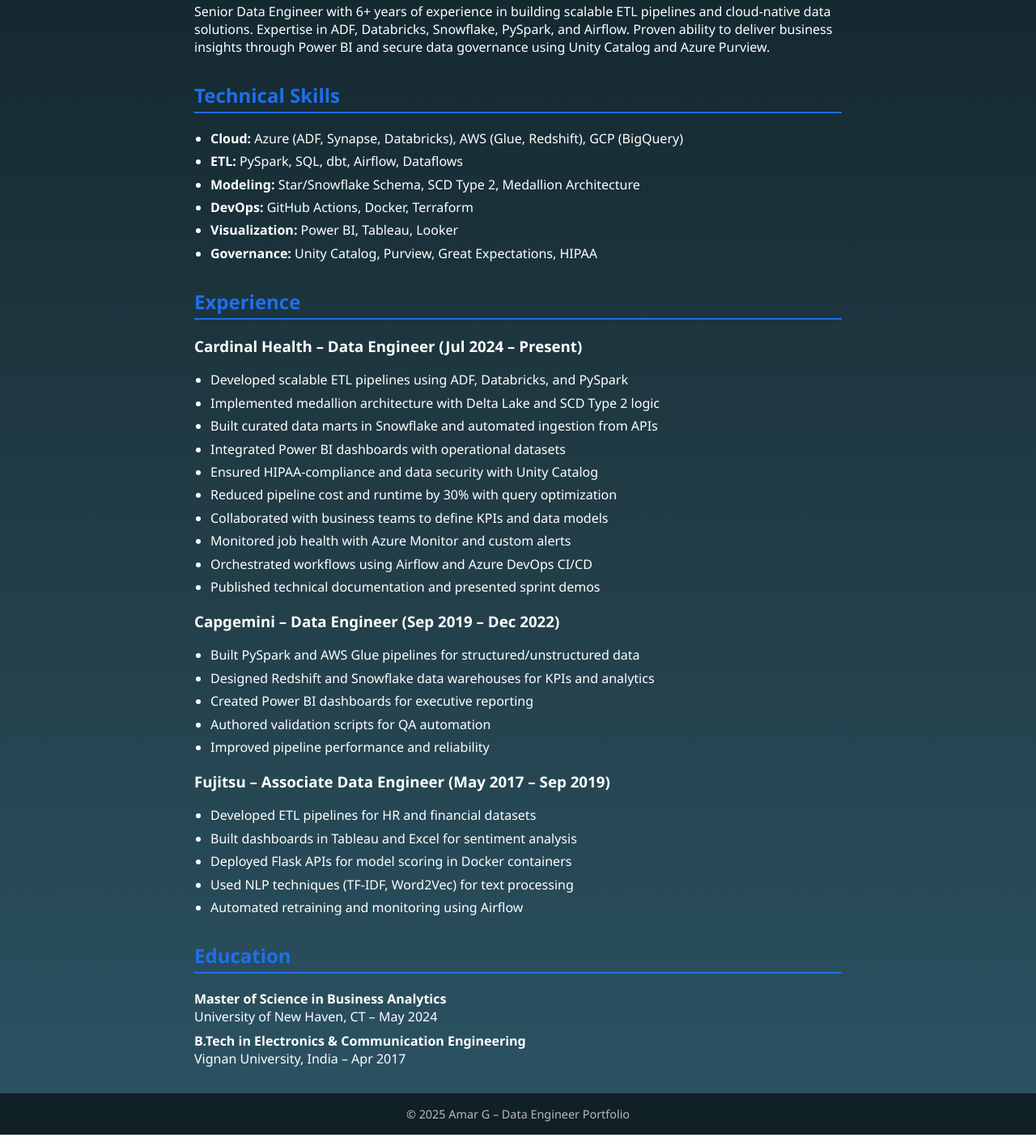
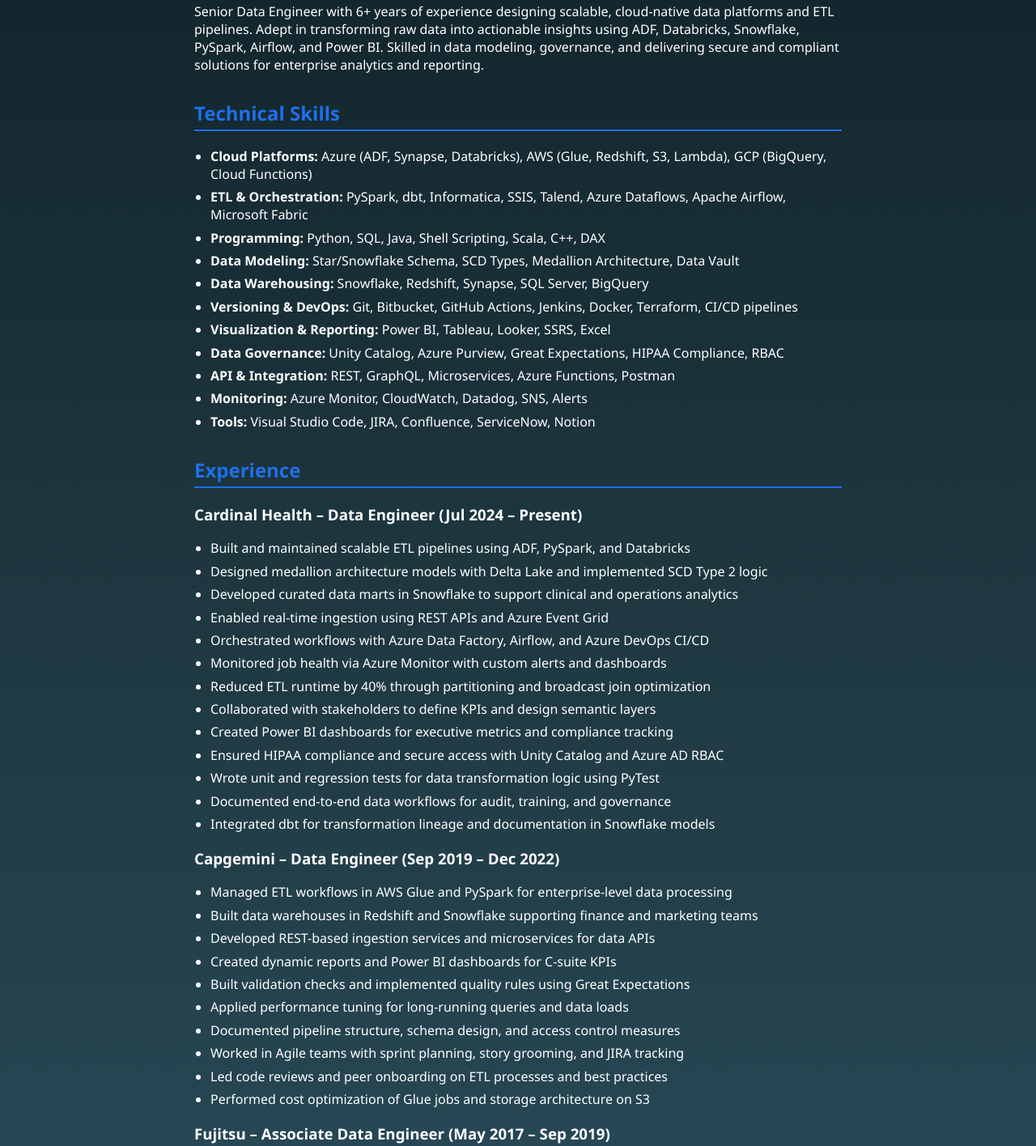
Before and after one commit to gamar3530/portfolio, a plain HTML site: page Index.html in a window 1280 px wide. Shown: the part 277-1693 px from the top of the page at 81% size. Drawn offline with Linux system fonts and the light colour scheme.

Commit message:
Add files via upload

```diff
--- a/Index.html
+++ b/Index.html
@@ -63,8 +63,8 @@
 
   <header>
     <h1>Amar G</h1>
-    <p>Senior Data Engineer | Open to Remote / Hybrid / Onsite</p>
-    <p>Email: <a href="mailto:gamar309922@gmail.com">gamar309922@gmail.com</a> | Phone: (469) 202-6323</p>
+    <p><strong>Senior Data Engineer</strong> | <strong>Open to Remote / Hybrid / Onsite Opportunities</strong></p>
+    <p><strong>Email:</strong> <a href="mailto:gamar309922@gmail.com">gamar309922@gmail.com</a> | <strong>Phone:</strong> (469) 202-6323</p>
     <div class="links">
       <a href="https://www.linkedin.com/in/amar-g-67a345b9/" target="_blank">LinkedIn</a>
     </div>
@@ -73,18 +73,23 @@
   <div class="container">
     <section>
       <h2>Professional Summary</h2>
-      <p>Senior Data Engineer with 6+ years of experience in building scalable ETL pipelines and cloud-native data solutions. Expertise in ADF, Databricks, Snowflake, PySpark, and Airflow. Proven ability to deliver business insights through Power BI and secure data governance using Unity Catalog and Azure Purview.</p>
+      <p>Senior Data Engineer with 6+ years of experience designing scalable, cloud-native data platforms and ETL pipelines. Adept in transforming raw data into actionable insights using ADF, Databricks, Snowflake, PySpark, Airflow, and Power BI. Skilled in data modeling, governance, and delivering secure and compliant solutions for enterprise analytics and reporting.</p>
     </section>
 
     <section>
       <h2>Technical Skills</h2>
       <ul>
-        <li><strong>Cloud:</strong> Azure (ADF, Synapse, Databricks), AWS (Glue, Redshift), GCP (BigQuery)</li>
-        <li><strong>ETL:</strong> PySpark, SQL, dbt, Airflow, Dataflows</li>
-        <li><strong>Modeling:</strong> Star/Snowflake Schema, SCD Type 2, Medallion Architecture</li>
-        <li><strong>DevOps:</strong> GitHub Actions, Docker, Terraform</li>
-        <li><strong>Visualization:</strong> Power BI, Tableau, Looker</li>
-        <li><strong>Governance:</strong> Unity Catalog, Purview, Great Expectations, HIPAA</li>
+        <li><strong>Cloud Platforms:</strong> Azure (ADF, Synapse, Databricks), AWS (Glue, Redshift, S3, Lambda), GCP (BigQuery, Cloud Functions)</li>
+        <li><strong>ETL & Orchestration:</strong> PySpark, dbt, Informatica, SSIS, Talend, Azure Dataflows, Apache Airflow, Microsoft Fabric</li>
+        <li><strong>Programming:</strong> Python, SQL, Java, Shell Scripting, Scala, C++, DAX</li>
+        <li><strong>Data Modeling:</strong> Star/Snowflake Schema, SCD Types, Medallion Architecture, Data Vault</li>
+        <li><strong>Data Warehousing:</strong> Snowflake, Redshift, Synapse, SQL Server, BigQuery</li>
+        <li><strong>Versioning & DevOps:</strong> Git, Bitbucket, GitHub Actions, Jenkins, Docker, Terraform, CI/CD pipelines</li>
+        <li><strong>Visualization & Reporting:</strong> Power BI, Tableau, Looker, SSRS, Excel</li>
+        <li><strong>Data Governance:</strong> Unity Catalog, Azure Purview, Great Expectations, HIPAA Compliance, RBAC</li>
+        <li><strong>API & Integration:</strong> REST, GraphQL, Microservices, Azure Functions, Postman</li>
+        <li><strong>Monitoring:</strong> Azure Monitor, CloudWatch, Datadog, SNS, Alerts</li>
+        <li><strong>Tools:</strong> Visual Studio Code, JIRA, Confluence, ServiceNow, Notion</li>
       </ul>
     </section>
 
@@ -92,34 +97,47 @@
       <h2>Experience</h2>
       <h3>Cardinal Health – Data Engineer (Jul 2024 – Present)</h3>
       <ul>
-        <li>Developed scalable ETL pipelines using ADF, Databricks, and PySpark</li>
-        <li>Implemented medallion architecture with Delta Lake and SCD Type 2 logic</li>
-        <li>Built curated data marts in Snowflake and automated ingestion from APIs</li>
-        <li>Integrated Power BI dashboards with operational datasets</li>
-        <li>Ensured HIPAA-compliance and data security with Unity Catalog</li>
-        <li>Reduced pipeline cost and runtime by 30% with query optimization</li>
-        <li>Collaborated with business teams to define KPIs and data models</li>
-        <li>Monitored job health with Azure Monitor and custom alerts</li>
-        <li>Orchestrated workflows using Airflow and Azure DevOps CI/CD</li>
-        <li>Published technical documentation and presented sprint demos</li>
+        <li>Built and maintained scalable ETL pipelines using ADF, PySpark, and Databricks</li>
+        <li>Designed medallion architecture models with Delta Lake and implemented SCD Type 2 logic</li>
+        <li>Developed curated data marts in Snowflake to support clinical and operations analytics</li>
+        <li>Enabled real-time ingestion using REST APIs and Azure Event Grid</li>
+        <li>Orchestrated workflows with Azure Data Factory, Airflow, and Azure DevOps CI/CD</li>
+        <li>Monitored job health via Azure Monitor with custom alerts and dashboards</li>
+        <li>Reduced ETL runtime by 40% through partitioning and broadcast join optimization</li>
+        <li>Collaborated with stakeholders to define KPIs and design semantic layers</li>
+        <li>Created Power BI dashboards for executive metrics and compliance tracking</li>
+        <li>Ensured HIPAA compliance and secure access with Unity Catalog and Azure AD RBAC</li>
+        <li>Wrote unit and regression tests for data transformation logic using PyTest</li>
+        <li>Documented end-to-end data workflows for audit, training, and governance</li>
+        <li>Integrated dbt for transformation lineage and documentation in Snowflake models</li>
       </ul>
 
       <h3>Capgemini – Data Engineer (Sep 2019 – Dec 2022)</h3>
       <ul>
-        <li>Built PySpark and AWS Glue pipelines for structured/unstructured data</li>
-        <li>Designed Redshift and Snowflake data warehouses for KPIs and analytics</li>
-        <li>Created Power BI dashboards for executive reporting</li>
-        <li>Authored validation scripts for QA automation</li>
-        <li>Improved pipeline performance and reliability</li>
+        <li>Managed ETL workflows in AWS Glue and PySpark for enterprise-level data processing</li>
+        <li>Built data warehouses in Redshift and Snowflake supporting finance and marketing teams</li>
+        <li>Developed REST-based ingestion services and microservices for data APIs</li>
+        <li>Created dynamic reports and Power BI dashboards for C-suite KPIs</li>
+        <li>Built validation checks and implemented quality rules using Great Expectations</li>
+        <li>Applied performance tuning for long-running queries and data loads</li>
+        <li>Documented pipeline structure, schema design, and access control measures</li>
+        <li>Worked in Agile teams with sprint planning, story grooming, and JIRA tracking</li>
+        <li>Led code reviews and peer onboarding on ETL processes and best practices</li>
+        <li>Performed cost optimization of Glue jobs and storage architecture on S3</li>
       </ul>
 
       <h3>Fujitsu – Associate Data Engineer (May 2017 – Sep 2019)</h3>
       <ul>
-        <li>Developed ETL pipelines for HR and financial datasets</li>
-        <li>Built dashboards in Tableau and Excel for sentiment analysis</li>
-        <li>Deployed Flask APIs for model scoring in Docker containers</li>
-        <li>Used NLP techniques (TF-IDF, Word2Vec) for text processing</li>
-        <li>Automated retraining and monitoring using Airflow</li>
+        <li>Ingested HR and financial data using custom Python and SQL ETL pipelines</li>
+        <li>Built ML models using Scikit-learn and Spark MLlib for sentiment analysis and risk prediction</li>
+        <li>Created Flask APIs and deployed them in Docker containers for model inference</li>
+        <li>Automated retraining using Airflow with version tracking via Git and DVC</li>
+        <li>Built Tableau dashboards and Excel reports with insights from IMDb sentiment and financial data</li>
+        <li>Used TF-IDF, Word2Vec, and stemming for NLP preprocessing of review text</li>
+        <li>Developed data validation rules and monitoring using Great Expectations</li>
+        <li>Migrated on-prem Oracle to Redshift and S3 for cloud modernization</li>
+        <li>Coordinated UAT with business analysts to finalize data models and reports</li>
+        <li>Delivered training material and presented results to stakeholders and senior leadership</li>
       </ul>
     </section>
 
```
